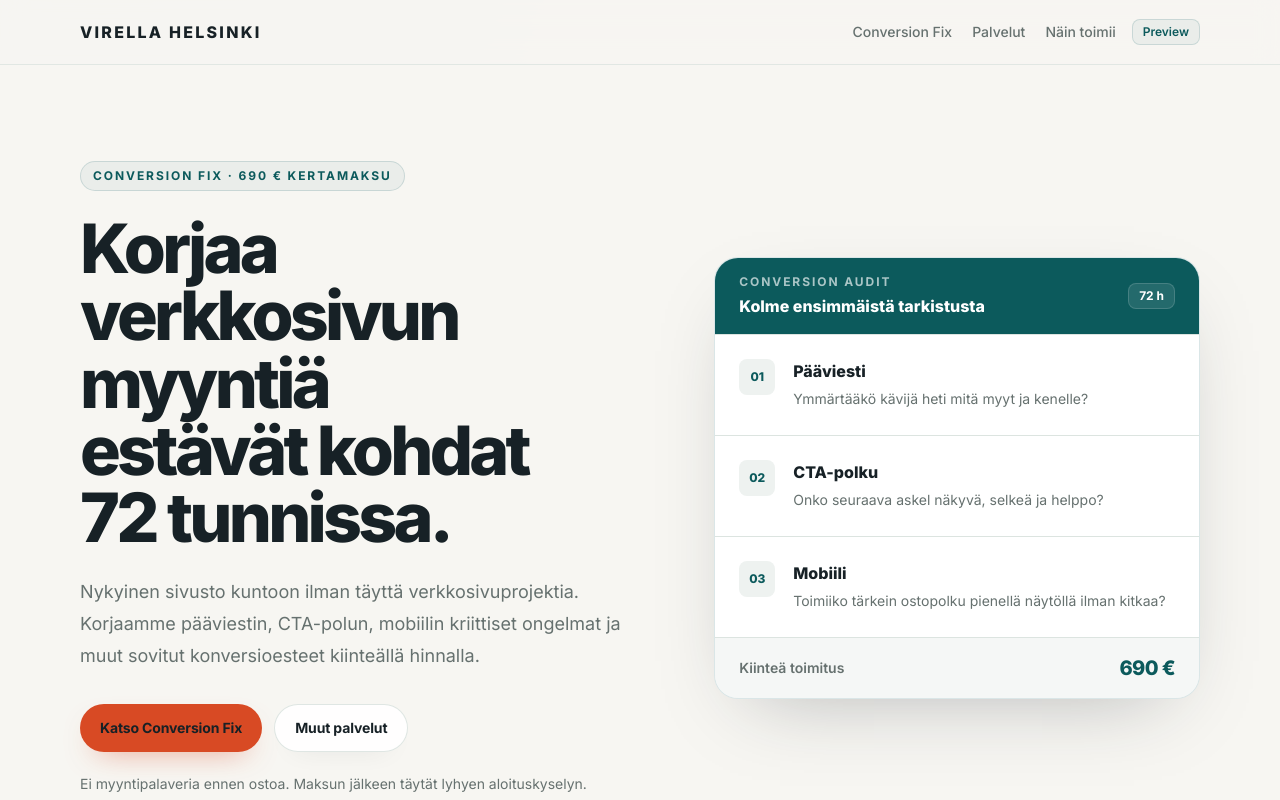
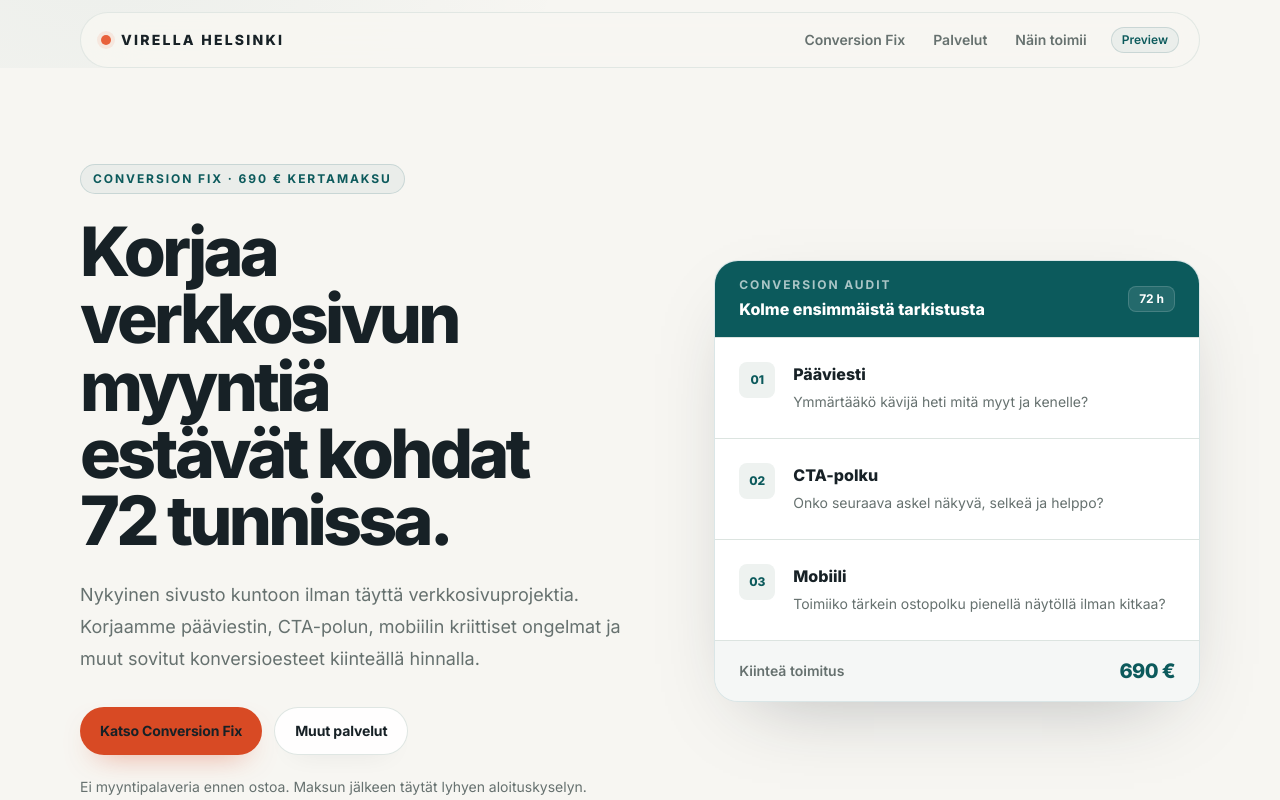
Before and after one commit to Jambovisuaalit/virella-helsinki-web, a Next.js app: page / in a window 1280 px wide. Shown: the top 800 px of the page. Built offline with nearby package versions, Linux system fonts and the light colour scheme.

Commit message:
design: create premium floating navigation

```diff
--- a/components/site/header.tsx
+++ b/components/site/header.tsx
@@ -7,28 +7,31 @@ const isPreview = process.env.VERCEL_ENV !== "production";
 
 export function SiteHeader() {
   return (
-    <header className="sticky top-0 z-50 border-b border-border/80 bg-background/90 backdrop-blur-md">
-      <SectionContainer className="flex min-h-16 items-center justify-between gap-4">
+    <header className="sticky top-0 z-50 bg-transparent pt-3">
+      <SectionContainer>
+        <div className="flex min-h-14 items-center justify-between gap-4 rounded-full border border-border/80 bg-background/88 px-4 shadow-[0_16px_50px_-32px_rgba(23,33,38,0.5)] backdrop-blur-xl sm:px-5">
           <Link
             href="/"
-          className="text-sm font-extrabold uppercase tracking-[0.14em] text-brand sm:text-base"
+            className="group inline-flex items-center gap-2.5 text-[13px] font-extrabold uppercase tracking-[0.16em] text-brand sm:text-sm"
           >
+            <span className="h-2.5 w-2.5 rounded-full bg-accent shadow-[0_0_0_4px_rgba(232,97,59,0.10)] transition group-hover:scale-110" aria-hidden="true" />
             {brandConfig.name}
           </Link>
 
-        <div className="flex items-center gap-4">
-          <nav aria-label="Päänavigaatio" className="hidden items-center gap-5 text-sm font-medium text-muted sm:flex">
+          <div className="flex items-center gap-3">
+            <nav aria-label="Päänavigaatio" className="hidden items-center gap-1 text-sm font-semibold text-muted sm:flex">
               {primaryNavigation.map((item) => (
-              <Link key={item.href} href={item.href} className="transition hover:text-foreground">
+                <Link key={item.href} href={item.href} className="rounded-full px-3 py-2 transition hover:bg-surface hover:text-foreground">
                   {item.label}
                 </Link>
               ))}
             </nav>
             {isPreview ? (
-            <span className="rounded-lg border border-brand/15 bg-brand/5 px-2.5 py-1 text-xs font-semibold text-brand">
+              <span className="rounded-full border border-brand/15 bg-brand/5 px-2.5 py-1 text-xs font-semibold text-brand">
                 Preview
               </span>
             ) : null}
+          </div>
         </div>
       </SectionContainer>
     </header>
```
Lines whose indentation alone changed are shown as unchanged.
